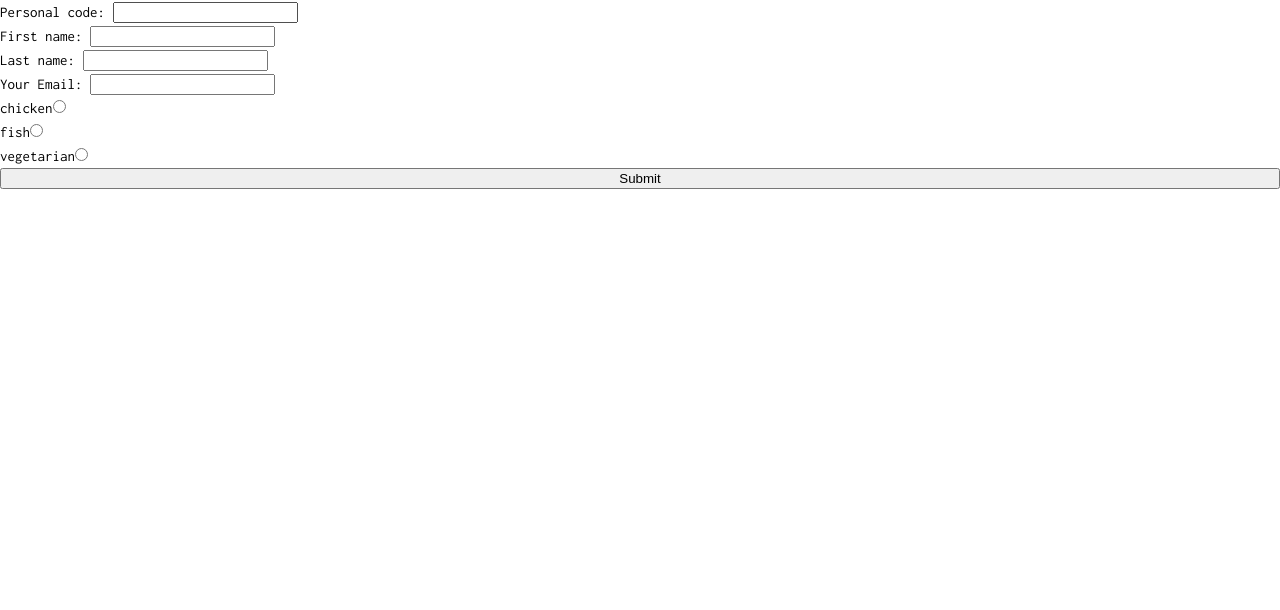
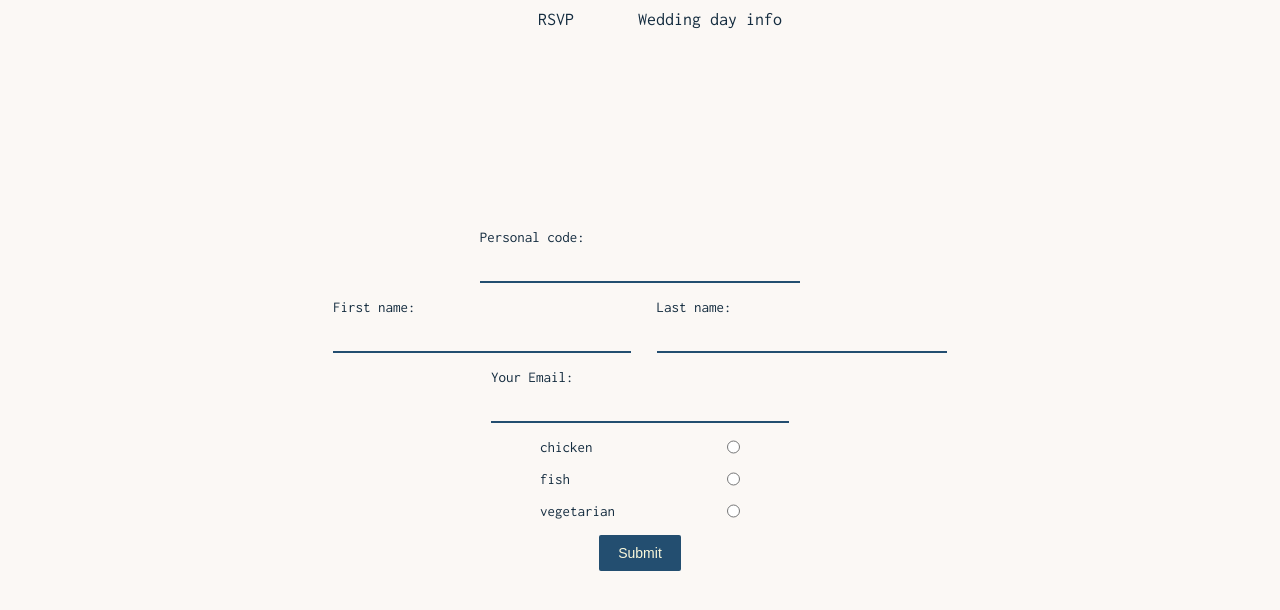
Before and after one commit to arvebratt/fj-wedding, a Vue app: page /#/rsvp in a window 1280 px wide. Shown: the top 610 px of the page. Built offline with nearby package versions, Linux system fonts and the light colour scheme.

Commit message:
styled form.

```diff
--- a/src/assets/base.css
+++ b/src/assets/base.css
@@ -1,12 +1,9 @@
 :root {
-  --color-background: black;
-  --color-text-light: #ffffff;
-  --color-dark: black;
-  --color-red: #df3e52;
-  --color-pink: #ff00c7;
-  --color-lightpink: #ff90e7;
-  --color-darkblue: #0e012f;
-  --color-lightsmoke: #f5f5f5;
+  --color-background-default: #fbf8f5;
+  --color-text-dark: #142c3f;
+  --color-text-light: #fbf9db;
+  --color-accent-royale-blue: #234e70;
+  --color-accent-pale-yellow: #fbf8be;
 }
 
 *,
@@ -20,10 +17,9 @@
 
 body {
   min-height: 100vh;
-  color: var(--color-dark);
-  background: var(--color-light);
+  color: var(--color-text-dark);
+  background: var(--color-background-default);
   transition: color 0.5s, background-color 0.5s;
-  line-height: 1.6;
   font-family: "Inconsolata", monospace;
   font-size: 15px;
   text-rendering: optimizeLegibility;
--- a/src/assets/main.css
+++ b/src/assets/main.css
@@ -3,41 +3,34 @@
 #app {
   /* max-width: 1280px; */
   margin: 0 auto;
-  color: #f5f5f5;
   font-weight: normal;
 }
 
-a {
+/* a {
   color: black;
   font-size: 1.1rem;
 }
 
 a:hover {
   color: #ff00c7b3;
+} */
+
+.background {
+  position: fixed;
+  width: 100vw;
+  height: 100vh;
+  left: 0;
+  top: 0;
+  background: var(--color-background-default);
 }
 
 h1 {
   font-size: 5rem;
-  text-shadow: -8px 8px 0px #ff00c7b3;
+  font-weight: 800;
+  color: var(--color-text-dark);
   position: relative;
   display: inline-block;
   text-transform: uppercase;
-}
-
-.waves > h1 {
-  animation: wave 2s infinite;
-  animation-delay: calc(0.1s * var(--i));
-}
-
-@keyframes wave {
-  0%,
-  40%,
-  100% {
-    transform: translateY(0);
-  }
-  20% {
-    transform: translateY(-20px);
-  }
 }
 
 .background-image {
--- a/src/components/CountDown.vue
+++ b/src/components/CountDown.vue
@@ -51,7 +51,6 @@ export default defineComponent({
 .counter-container {
   width: 100vw;
   height: 100vh;
-  background-color: var(--color-background);
   display: flex;
   justify-content: center;
   align-items: center;
--- a/src/components/CounterBox.vue
+++ b/src/components/CounterBox.vue
@@ -33,7 +33,6 @@ export default defineComponent({
 
 <style scoped>
 div {
-  color: var(--color-text-light);
   font-size: 20px;
 }
 </style>
--- /dev/null
+++ b/src/components/NavigationBar.vue
@@ -0,0 +1,38 @@
+<template>
+  <header>
+    <ul>
+      <li><RouterLink to="/rsvp">RSVP</RouterLink></li>
+      <li><RouterLink to="/">Wedding day info</RouterLink></li>
+    </ul>
+  </header>
+</template>
+
+<script lang="ts">
+import { defineComponent } from "vue";
+
+export default defineComponent({
+  name: "NavigationBar",
+});
+</script>
+
+<style scoped>
+header {
+  z-index: 999;
+  margin-top: 10px;
+}
+
+ul {
+  display: flex;
+  flex-direction: row;
+  justify-content: center;
+  align-items: center;
+  gap: 5vw;
+  list-style-type: none;
+}
+
+a {
+  color: var(--color-text-dark);
+  text-decoration: none;
+  font-size: large;
+}
+</style>
--- a/src/views/HomeView.vue
+++ b/src/views/HomeView.vue
@@ -1,11 +1,13 @@
 <template>
-  <body>
+  <NavigationBar />
+  <div class="background">
     <CountDown :wedding-time-date="weddingTimeDate" />
-  </body>
+  </div>
 </template>
 
 <script lang="ts">
 import { defineComponent } from "vue";
+import NavigationBar from "@/components/NavigationBar.vue";
 import CountDown from "@/components/CountDown.vue";
 
 export default defineComponent({
@@ -17,6 +19,7 @@ export default defineComponent({
   },
   components: {
     CountDown,
+    NavigationBar,
   },
 });
 </script>
--- a/src/views/RsvpView.vue
+++ b/src/views/RsvpView.vue
@@ -1,4 +1,6 @@
 <template>
+  <NavigationBar />
+  <div class="background">
     <form
       name="rsvp"
       method="post"
@@ -11,6 +13,7 @@
       <label
         >Personal code: <input type="text" name="code" v-model="form.code"
       /></label>
+      <div class="name-container">
         <label
           >First name:
           <input type="name" name="first-name" v-model="form['first-name']"
@@ -19,10 +22,12 @@
           >Last name:
           <input type="name" name="last-name" v-model="form['last-name']"
         /></label>
+      </div>
       <label
         >Your Email: <input type="email" name="email" v-model="form.email"
       /></label>
       <label v-for="(option, index) in foodOptions" :key="index">
+        <div class="radio-container">
           <span>{{ option }}</span>
           <input
             type="radio"
@@ -31,14 +36,17 @@
             :value="option"
             :checked="form['food-preference'] === option"
           />
+        </div>
       </label>
       <button type="submit" class="submit-button">Submit</button>
     </form>
+  </div>
 </template>
 
 <script lang="ts">
 import { defineComponent } from "vue";
 import axios from "axios";
+import NavigationBar from "@/components/NavigationBar.vue";
 
 interface Iform {
   code: string;
@@ -109,13 +117,72 @@ export default defineComponent({
         });
     },
   },
+  components: { NavigationBar },
 });
 </script>
 
 <style scoped>
 form {
+  height: 100%;
+  width: 100%;
   display: flex;
   flex-direction: column;
-  color: black;
+  justify-content: center;
+  align-items: center;
+  gap: 2vh;
+}
+
+.name-container {
+  display: flex;
+  gap: 2vw;
+}
+
+.radio-container {
+  display: flex;
+  flex-direction: row;
+  justify-content: space-between;
+  width: 200px;
+  gap: 2vw;
+}
+input[type="text"],
+input[type="name"],
+input[type="email"] {
+  font-family: inherit;
+  width: 100%;
+  border: 0;
+  border-bottom: 2px solid var(--color-accent-royale-blue);
+  outline: 0;
+  font-size: 1.3rem;
+  color: var(--color-text-dark);
+  padding: 7px 0;
+  background: transparent;
+  transition: border-color 0.2s;
+}
+
+input[type="text"]::placeholder,
+input[type="name"]::placeholder,
+input[type="email"]::placeholder {
+  color: transparent;
+}
+
+button {
+  display: inline-block;
+  outline: none;
+  cursor: pointer;
+  font-weight: 500;
+  border: 1px solid transparent;
+  border-radius: 2px;
+  height: 36px;
+  line-height: 34px;
+  font-size: 14px;
+  color: var(--color-text-light);
+  background-color: var(--color-accent-royale-blue);
+  transition: background-color 0.2s ease-in-out 0s, opacity 0.2s ease-in-out 0s;
+  padding: 0 18px;
+}
+
+button:hover {
+  color: var(--color-accent-pale-yellow);
+  background-color: var(--color-text-dark);
 }
 </style>
```
Also changed, not shown: src/components/HelloWorld.vue (deleted, +0 -132 lines). Lines whose indentation alone changed are shown as unchanged.
